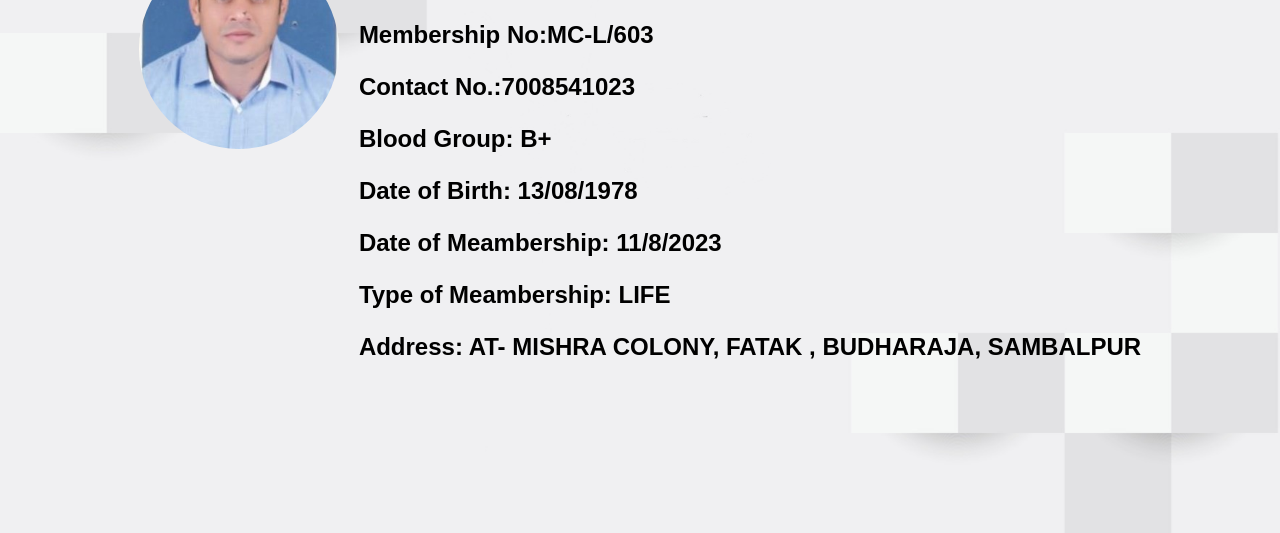
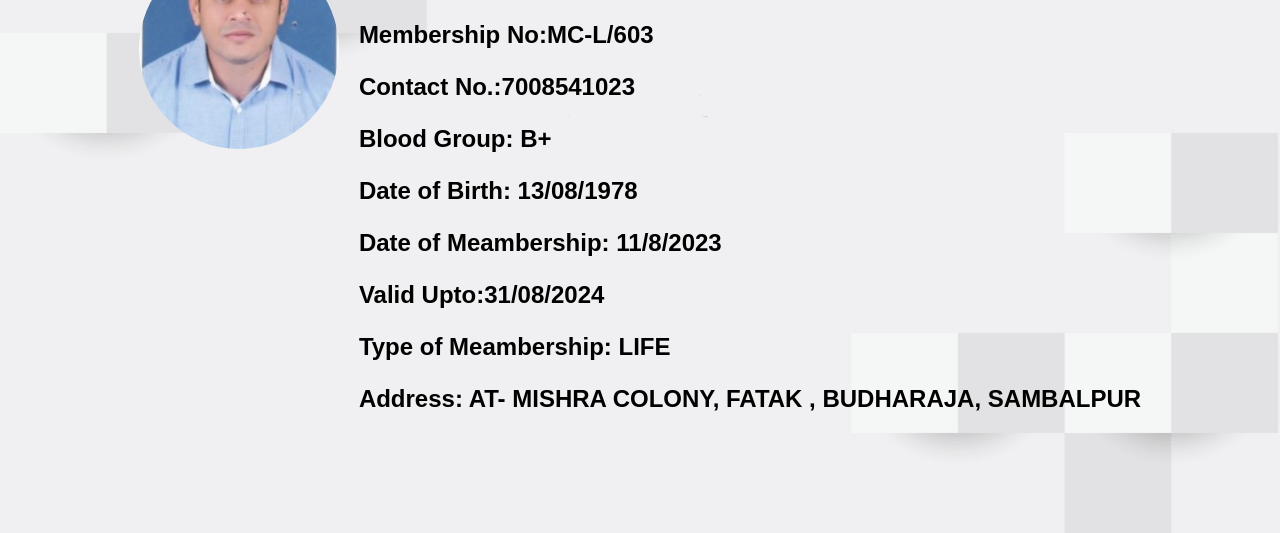
Before and after one commit to mahanadiclub/Rohit-mishra, a plain HTML site: page index.html in a window 1280 px wide. Shown: the part 267-800 px from the top of the page. Drawn offline with Linux system fonts and the light colour scheme.

Commit message:
Update index.html

```diff
--- a/index.html
+++ b/index.html
@@ -85,6 +85,7 @@
             <p>Blood Group: B+</p>
             <p>Date of Birth: 13/08/1978</p>
             <p>Date of Meambership: 11/8/2023</p>
+            <p>Valid Upto:31/08/2024</p>
             <p>Type of Meambership: LIFE </p>
             <p>Address: AT- MISHRA COLONY, FATAK , BUDHARAJA, SAMBALPUR</p>
         </div>
```
